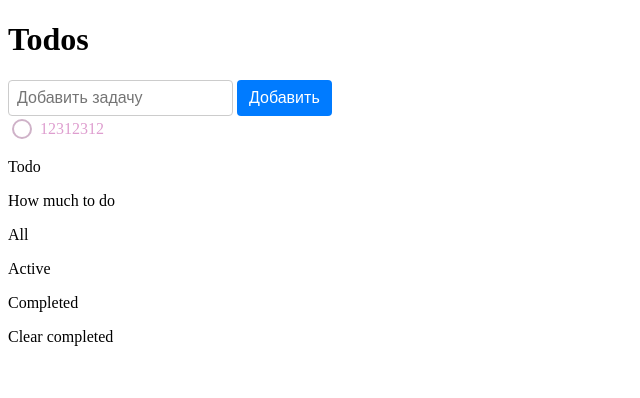
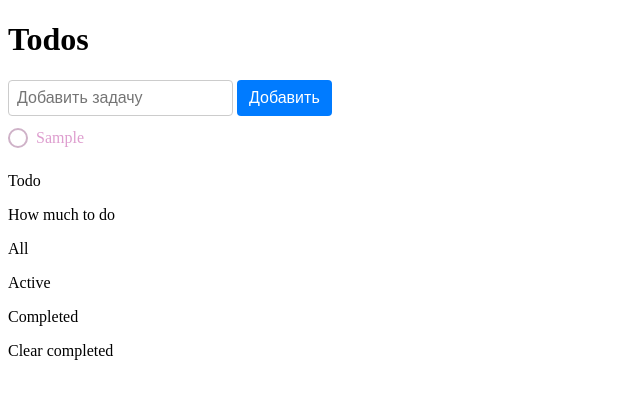
Before and after one commit to Whyareyouu/todolist, a React (Create React App) app: page / in a window 1280 px wide. Both pictures are taken after typing "Sample" into the empty fields and a click on the button "Добавить". Shown: the top 398 px of the page, without its empty margins (0-640 px from the left). Built offline with nearby package versions, Linux system fonts and the light colour scheme.

Commit message:
change checkbox in todo component

```diff
--- a/src/App.tsx
+++ b/src/App.tsx
@@ -1,20 +1,28 @@
 import React from 'react';
-import Todo from "./Components/Todo/Todo";
 import Input from "./Components/Input/Input";
 import useTodoDispatch from "./hooks/useTodoDispatch";
 import {ActionPoints} from "./context/reducer/enums";
 import {ITodo} from "./context/reducer/Todo.interface";
+import useTodoState from "./hooks/useTodoState";
+import Todos from "./Components/Todos/Todos";
 
 function App() {
     const dispatch = useTodoDispatch()
+    const {todos} = useTodoState()
+
     const onAddTodo = (todo: ITodo) => {
         dispatch({type: ActionPoints.ADD, payload: todo})
     }
+
+    const onToggle = (id: number) => {
+        dispatch({type: ActionPoints.COMPLETE, payload: id})
+    }
+
     return (
         <div className="App">
             <h1>Todos</h1>
-            <Input onAddTodo={onAddTodo} placeholder='Добавить задачу' />
-            <Todo text='12312312' completed={false} onToggle={()=> console.log("123")} />
+            <Input onAddTodo={onAddTodo} placeholder='Добавить задачу'/>
+            <Todos todos={todos} onToggle={onToggle}/>
             <div>
                 <p>Todo</p>
             </div>
--- a/src/Components/Todo/Todo.style.ts
+++ b/src/Components/Todo/Todo.style.ts
@@ -1,4 +1,5 @@
 import styled from 'styled-components';
+import CheckedIcon from './Todo'
 
 type TodoTextProps = {
     completed: boolean;
@@ -10,7 +11,7 @@ export const TodoWrapper = styled.div`
   margin-bottom: 8px;
 `;
 
-export const TodoCheckbox = styled.input`
+export const TodoButton = styled.button<TodoTextProps>`
   margin-right: 8px;
   appearance: none;
   width: 20px;
@@ -19,10 +20,7 @@ export const TodoCheckbox = styled.input`
   border-radius: 50%;
   cursor: pointer;
   outline: none;
-
-  &:checked {
-    background-color: #555;
-  }
+  background-color: transparent;
 `;
 
 export const TodoText = styled.span<TodoTextProps>`
--- a/src/Components/Todo/Todo.tsx
+++ b/src/Components/Todo/Todo.tsx
@@ -1,20 +1,18 @@
 import React from 'react';
-import {TodoCheckbox, TodoText, TodoWrapper} from "./Todo.style";
+import {TodoButton, TodoText, TodoWrapper} from "./Todo.style";
 
 
 type TodoProps = {
+    id: number;
     text: string;
     completed: boolean;
-    onToggle: () => void
+    onToggle: (id : number) => void
 }
 
-const Todo = ({ text, completed, onToggle}: TodoProps): React.JSX.Element => {
+const Todo = ({ id, text, completed, onToggle}: TodoProps): React.JSX.Element => {
     return (
         <TodoWrapper>
-            <TodoCheckbox
-                type="checkbox"
-                checked={completed}
-                onChange={onToggle}
+            <TodoButton onClick={() => onToggle(id)} completed={completed}
             />
             <TodoText completed={completed}>{text}</TodoText>
         </TodoWrapper>
--- a/src/Components/Todos/Todos.styles.ts
+++ b/src/Components/Todos/Todos.styles.ts
@@ -1,6 +1,8 @@
 import styled from 'styled-components'
 
-export const TodosWrapepr = styled.div`
+export const TodosWrapper = styled.div`
+  margin-top: 12px;
+
   display: flex;
   flex-direction: column;
   gap: 8px;
--- a/src/Components/Todos/Todos.tsx
+++ b/src/Components/Todos/Todos.tsx
@@ -1,16 +1,20 @@
 import React from 'react';
 import {ITodos} from "../../context/reducer/Todo.interface";
 import Todo from "../Todo/Todo";
-import {TodosWrapepr} from "./Todos.styles";
+import {TodosWrapper} from "./Todos.styles";
 
-const Todos = ({todos}:ITodos):React.JSX.Element => {
-    const onToggle = () => {
-        console.log("123")
+type TodosProps = {
+    onToggle: (id: number) => void
+}
+const Todos = ({todos, onToggle}:ITodos & TodosProps):React.JSX.Element => {
+
+    if(todos.length === 0) {
+        return <div>У вас пока нет запланированных задач</div>
     }
     return (
-        <TodosWrapepr>
-            {todos.map(todo => <Todo text={todo.text} key={todo.id} completed={todo.completed} onToggle={onToggle} />)}
-        </TodosWrapepr>
+        <TodosWrapper>
+            {todos.map(todo => <Todo text={todo.text} key={todo.id} completed={todo.completed} onToggle={onToggle} id={todo.id} />)}
+        </TodosWrapper>
     );
 };
 
```
Also changed, not shown: src/Components/Input/checked.svg (added).
